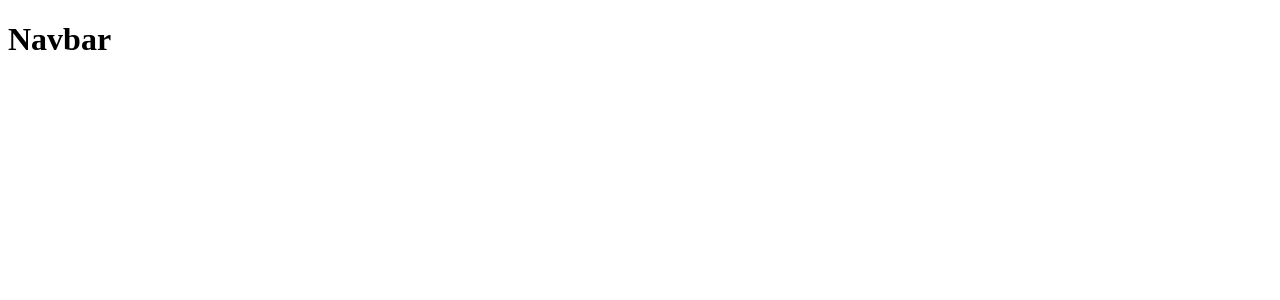
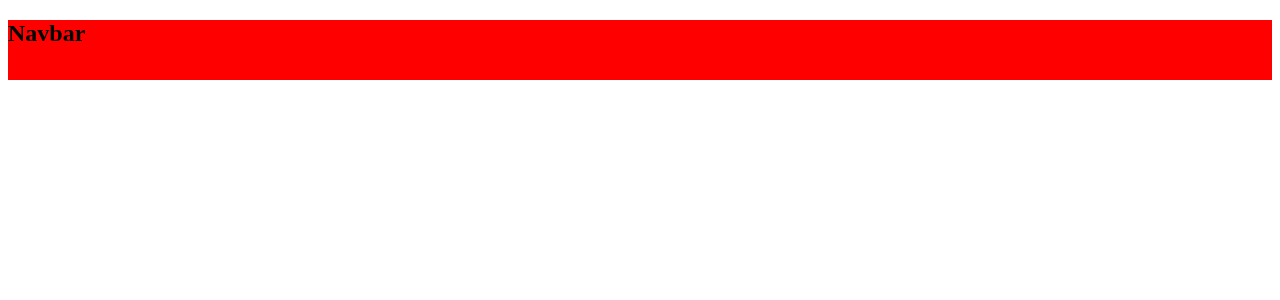
Before and after one commit to omgitsfaraaz/EstateLaza, a React (Create React App) app: page / in a window 1280 px wide. Shown: the top 300 px of the page. Built offline with nearby package versions, Linux system fonts and the light colour scheme.

Commit message:
added color and height using styled-components

```diff
--- a/package.json
+++ b/package.json
@@ -8,7 +8,10 @@
     "@testing-library/user-event": "^12.6.0",
     "react": "^17.0.1",
     "react-dom": "^17.0.1",
+    "react-icons": "^4.1.0",
+    "react-router-dom": "^5.2.0",
     "react-scripts": "4.0.1",
+    "styled-components": "^5.2.1",
     "web-vitals": "^0.2.4"
   },
   "scripts": {
--- a/src/components/Navbar.js
+++ b/src/components/Navbar.js
@@ -1,8 +1,16 @@
-import React from 'react'
+import React from 'react';
+import styled from 'styled-components';
+
+const Nav = styled.nav`
+    height: 60px;
+    background: red;
+`;
 
 const Navbar = () => {
     return (
-        <h1>Navbar</h1>
+        <Nav>
+            <h1>Navbar</h1>
+        </Nav>
     )
 }
 
```
Also changed, not shown: 2 other files (tests, documents, lock files or other folders).
